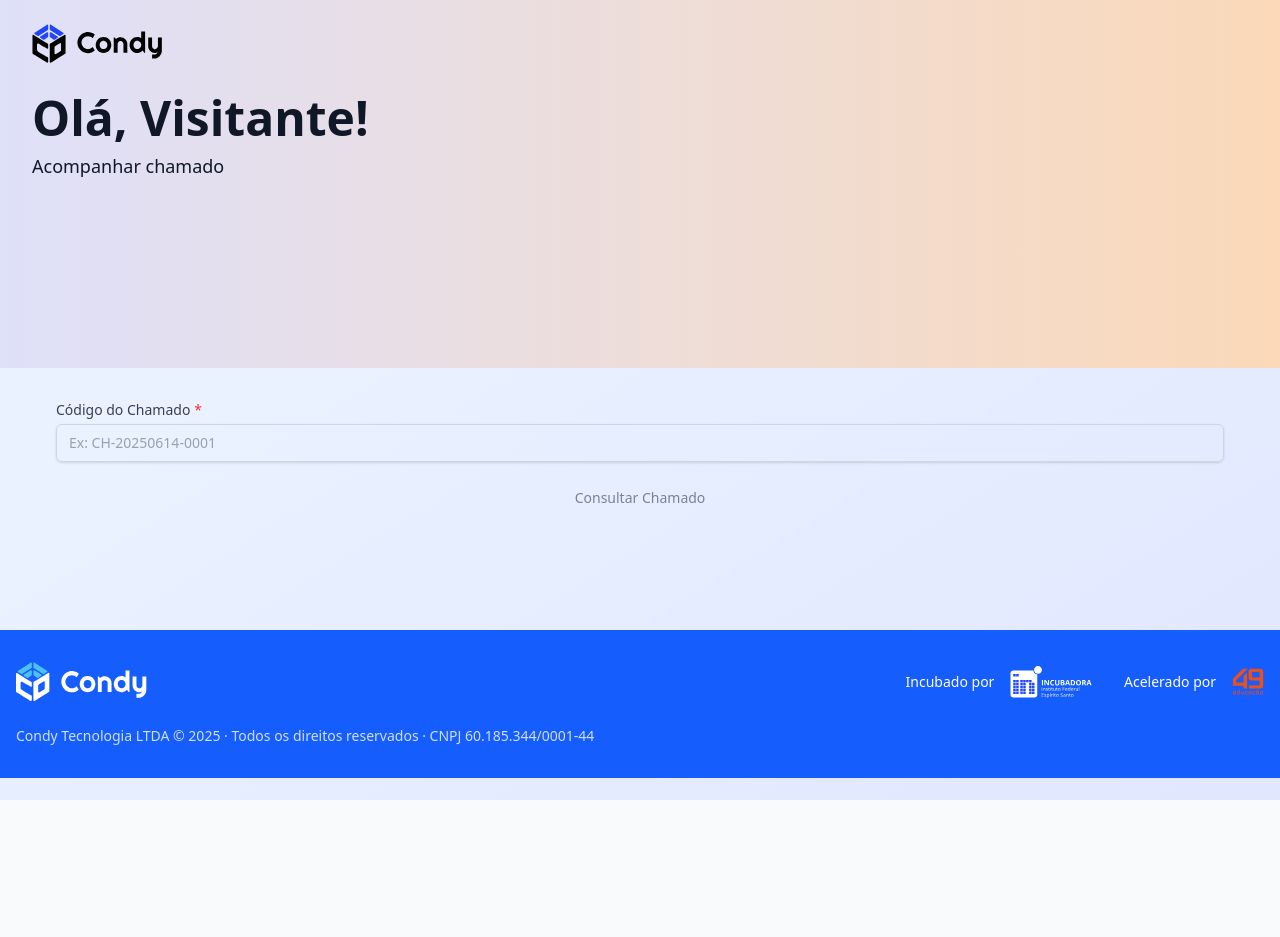
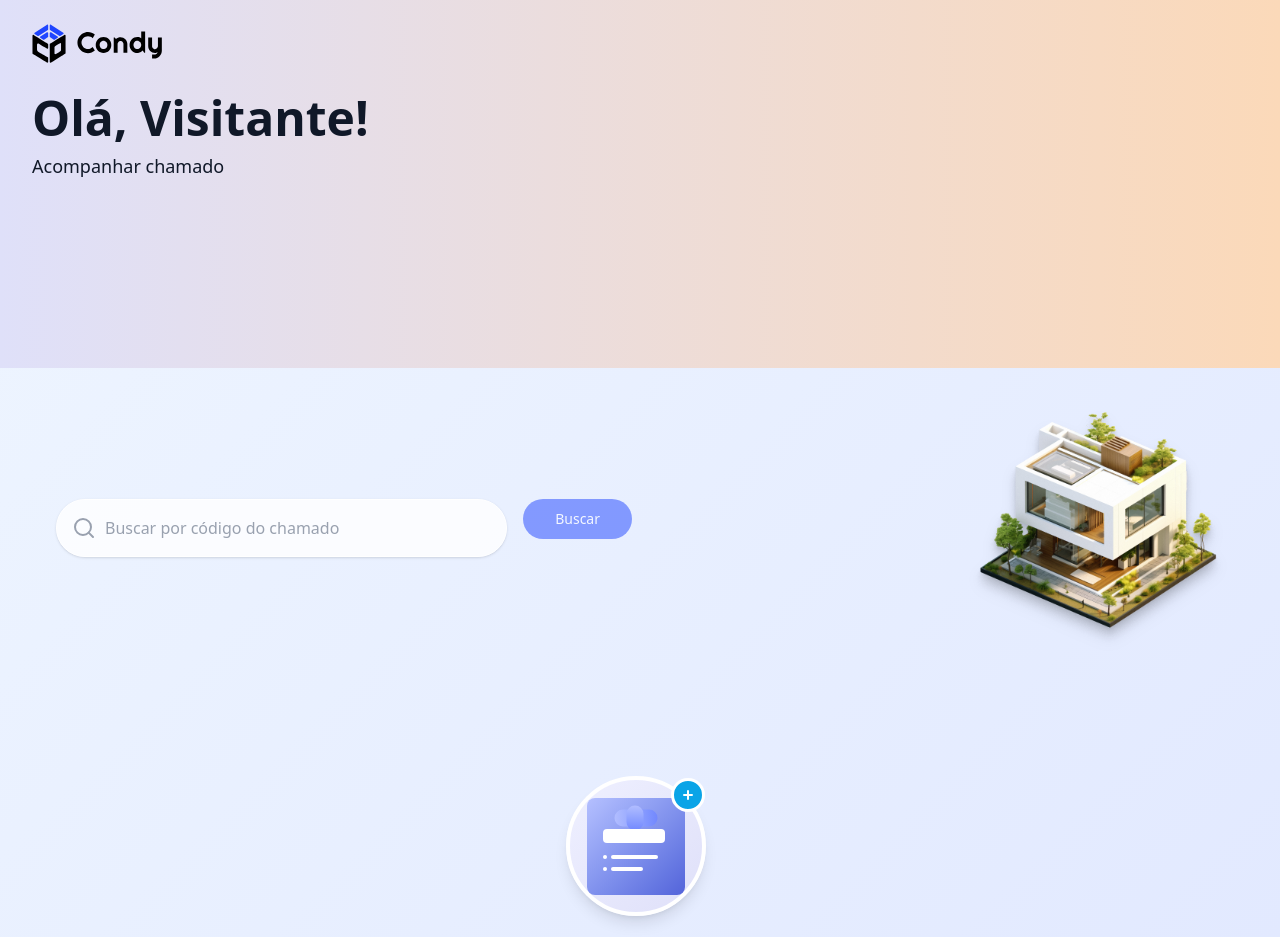
Before and after one commit to KriawqZero/condy-frontend-v3, a Next.js app: page /visitante in a window 1280 px wide. Shown: the top 937 px of the page. Before the commit the page ends 800 px from the top, so only its background shows below. Built offline with nearby package versions, Linux system fonts and the light colour scheme; no server answers.

Commit message:
feat: improve visitor ticket search

```diff
--- a/src/app/visitante/ConsultaForm.tsx
+++ b/src/app/visitante/ConsultaForm.tsx
@@ -2,9 +2,10 @@
 
 import { useCallback, useEffect, useMemo, useState } from 'react';
 import { Button } from '@/components/ui/Button';
-import Input from '@/components/ui/Input';
 import { getChamadoPublicoPorCodigo } from '@/lib/api';
 import { useSearchParams, useRouter } from 'next/navigation';
+import { EmptyStateIllustration } from '@/components/icons/EmptyStateIllustration';
+import { Search } from 'lucide-react';
 
 type StatusApi = 'NOVO' | 'A_CAMINHO' | 'EM_ATENDIMENTO' | 'CONCLUIDO' | string;
 
@@ -17,6 +18,7 @@ export default function ConsultaForm() {
   const [loading, setLoading] = useState(false);
   const [chamado, setChamado] = useState<any>(null);
   const [error, setError] = useState('');
+  const [hasSearched, setHasSearched] = useState(Boolean(initial));
 
   const getStatusColor = useCallback((status: StatusApi) => {
     switch (status) {
@@ -68,6 +70,7 @@ export default function ConsultaForm() {
 
   useEffect(() => {
     if (initial) {
+      setHasSearched(true);
       buscarChamado(initial);
     }
     // eslint-disable-next-line react-hooks/exhaustive-deps
@@ -80,6 +83,7 @@ export default function ConsultaForm() {
     const params = new URLSearchParams(window.location.search);
     params.set('busca', numeroChamado.trim());
     router.replace(`/visitante?${params.toString()}`);
+    setHasSearched(true);
     buscarChamado(numeroChamado.trim());
   };
 
@@ -97,63 +101,104 @@ export default function ConsultaForm() {
   }, [chamado?.createdAt]);
 
   return (
-    <div className="space-y-6">
-      <form onSubmit={handleSubmit} className="space-y-4">
-        <Input
-          label="Código do Chamado"
+    <div className="space-y-10">
+      <div className="flex flex-col lg:flex-row items-center justify-between gap-8">
+        <form onSubmit={handleSubmit} className="flex w-full max-w-xl gap-4">
+          <div className="relative flex-grow">
+            <Search className="absolute left-4 top-1/2 -translate-y-1/2 text-gray-400" />
+            <input
               type="text"
               value={numeroChamado}
               onChange={(e) => setNumeroChamado(e.target.value)}
-          placeholder="Ex: CH-20250614-0001"
-          required
+              placeholder="Buscar por código do chamado"
+              className="w-full rounded-full border border-white bg-white/80 px-12 py-4 text-black placeholder-gray-400 shadow-sm focus:outline-none focus:ring-2 focus:ring-blue-500"
             />
+          </div>
           <Button
             type="submit"
-          className="w-full"
+            className="rounded-full bg-[#1F45FF] px-8 py-4 text-white hover:bg-[#1F45FF]/90"
             disabled={loading || !numeroChamado.trim()}
           >
-          {loading ? 'Consultando...' : 'Consultar Chamado'}
+            {loading ? 'Buscando...' : 'Buscar'}
           </Button>
         </form>
+        <img
+          src="/3d_illustration.png"
+          alt="Ilustração de Prédio"
+          className="w-64 h-64 object-cover drop-shadow-xl"
+        />
+      </div>
+
+      {!hasSearched && !chamado && !error && (
+        <div className="flex flex-col items-center text-center gap-4 py-20">
+          <EmptyStateIllustration />
+          <h2 className="font-afacad text-2xl font-bold text-black">
+            Busque por um chamado para visualizar os detalhes
+          </h2>
+        </div>
+      )}
 
       {error && (
-        <div className="rounded-md bg-red-50 border border-red-200 p-4">
-          <div className="text-sm text-red-700">{error}</div>
+        <div className="flex flex-col items-center text-center gap-4 py-20">
+          <EmptyStateIllustration />
+          <h2 className="font-afacad text-2xl font-bold text-black">
+            Nenhum chamado encontrado com esse código
+          </h2>
+          <p className="font-afacad text-base text-black">
+            Verifique se digitou corretamente. Caso tenha dúvidas, fale com a Condy pelo WhatsApp.
+          </p>
         </div>
       )}
 
       {chamado && (
-        <div className="border border-gray-200 rounded-lg p-6 bg-gray-50">
-          <div className="flex items-center justify-between mb-4">
-            <h3 className="text-lg font-semibold text-gray-900">
-              Chamado {chamado.numeroChamado}
-            </h3>
-            <span className={`inline-flex items-center px-3 py-1 rounded-full text-sm font-medium border ${getStatusColor(chamado.status)}`}>
+        <div className="space-y-6">
+          <div>
+            <h2 className="font-afacad text-3xl font-bold text-black">
+              Chamado encontrado
+            </h2>
+            <p className="font-afacad text-base text-black">
+              Detalhes do chamado associado ao código
+            </p>
+          </div>
+
+          <div className="bg-white rounded-2xl overflow-hidden shadow-sm">
+            <div className="bg-white/30 px-6 py-4 border-b border-[#EFF0FF]">
+              <div className="grid grid-cols-6 gap-4 text-sm font-afacad font-bold text-black">
+                <div>Tipo do chamado</div>
+                <div>Descrição</div>
+                <div>Valor estimado</div>
+                <div>Chamado</div>
+                <div>Status do chamado</div>
+                <div>Data de abertura</div>
+              </div>
+            </div>
+            <div className="divide-y divide-[#EFF0FF]">
+              <div className="px-6 py-4">
+                <div className="grid grid-cols-6 gap-4 items-center">
+                  <div className="font-afacad text-sm font-bold text-black">
+                    {chamado.escopo ?? '-'}
+                  </div>
+                  <div className="font-afacad text-sm font-bold text-black">
+                    {chamado.descricaoOcorrido ?? '-'}
+                  </div>
+                  <div className="font-afacad text-sm font-bold text-black">
+                    {typeof chamado.valorEstimado === 'number'
+                      ? `R$ ${Number(chamado.valorEstimado).toLocaleString('pt-BR', { minimumFractionDigits: 2 })}`
+                      : 'Sem valor'}
+                  </div>
+                  <div className="font-afacad text-sm font-bold text-black">
+                    {chamado.numeroChamado}
+                  </div>
+                  <div className="font-afacad text-sm font-bold text-black">
+                    <span className={`inline-flex items-center px-3 py-1 rounded-full border ${getStatusColor(chamado.status)}`}>
                       {getStatusText(chamado.status)}
                     </span>
                   </div>
-
-          <div className="space-y-4">
-            <div>
-              <h4 className="font-medium text-gray-900 mb-1">Descrição</h4>
-              <p className="text-gray-700">{chamado.descricaoOcorrido}</p>
+                  <div className="font-afacad text-sm font-bold text-black">
+                    {createdAt ?? '-'}
                   </div>
-
-            <div>
-              <h4 className="font-medium text-gray-900 mb-1">Condomínio</h4>
-              <p className="text-gray-700">{chamado?.imovel?.nome}</p>
                 </div>
-
-            {typeof chamado.valorEstimado === 'string' || typeof chamado.valorEstimado === 'number' ? (
-              <div>
-                <h4 className="font-medium text-gray-900 mb-1">Valor estimado</h4>
-                <p className="text-gray-700">R$ {Number(chamado.valorEstimado).toLocaleString('pt-BR', { minimumFractionDigits: 2 })}</p>
               </div>
-            ) : null}
-
-            <div>
-              <h4 className="font-medium text-gray-900 mb-1">Data de abertura</h4>
-              <p className="text-gray-700">{createdAt ?? '-'}</p>
             </div>
           </div>
         </div>
--- a/src/lib/api.ts
+++ b/src/lib/api.ts
@@ -445,7 +445,7 @@ export async function healthCheck() {
 export async function getChamadoPublicoPorCodigo(code: string) {
   try {
     const response = await apiClient.get(`/chamado/codigo/${code}`);
-    return response.data;
+    return response.data?.data;
   } catch (error: any) {
     if (error.response?.status === 404) return null;
     throw new Error(error.response?.data?.message || "Erro ao consultar chamado público");
```
Lines whose indentation alone changed are shown as unchanged.
